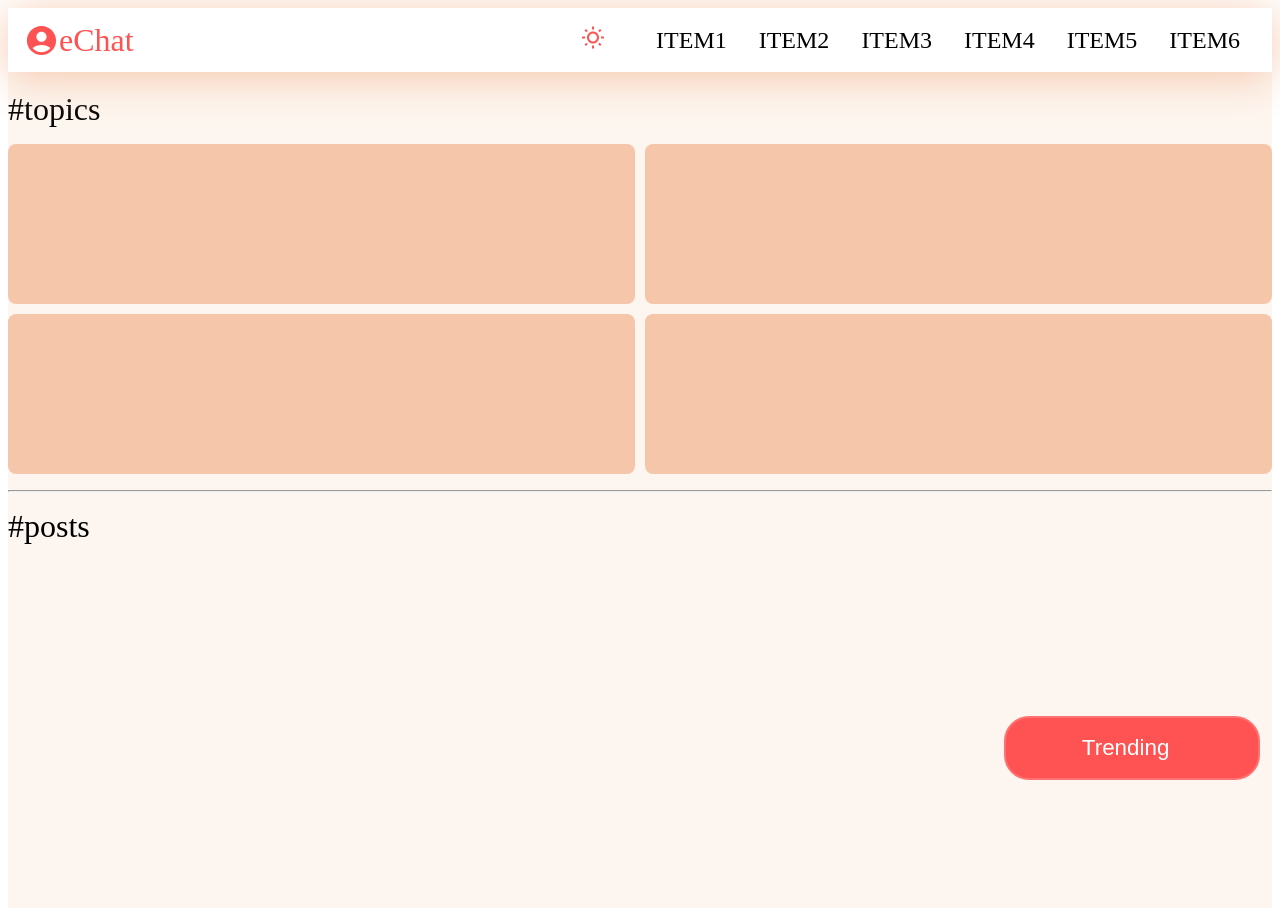
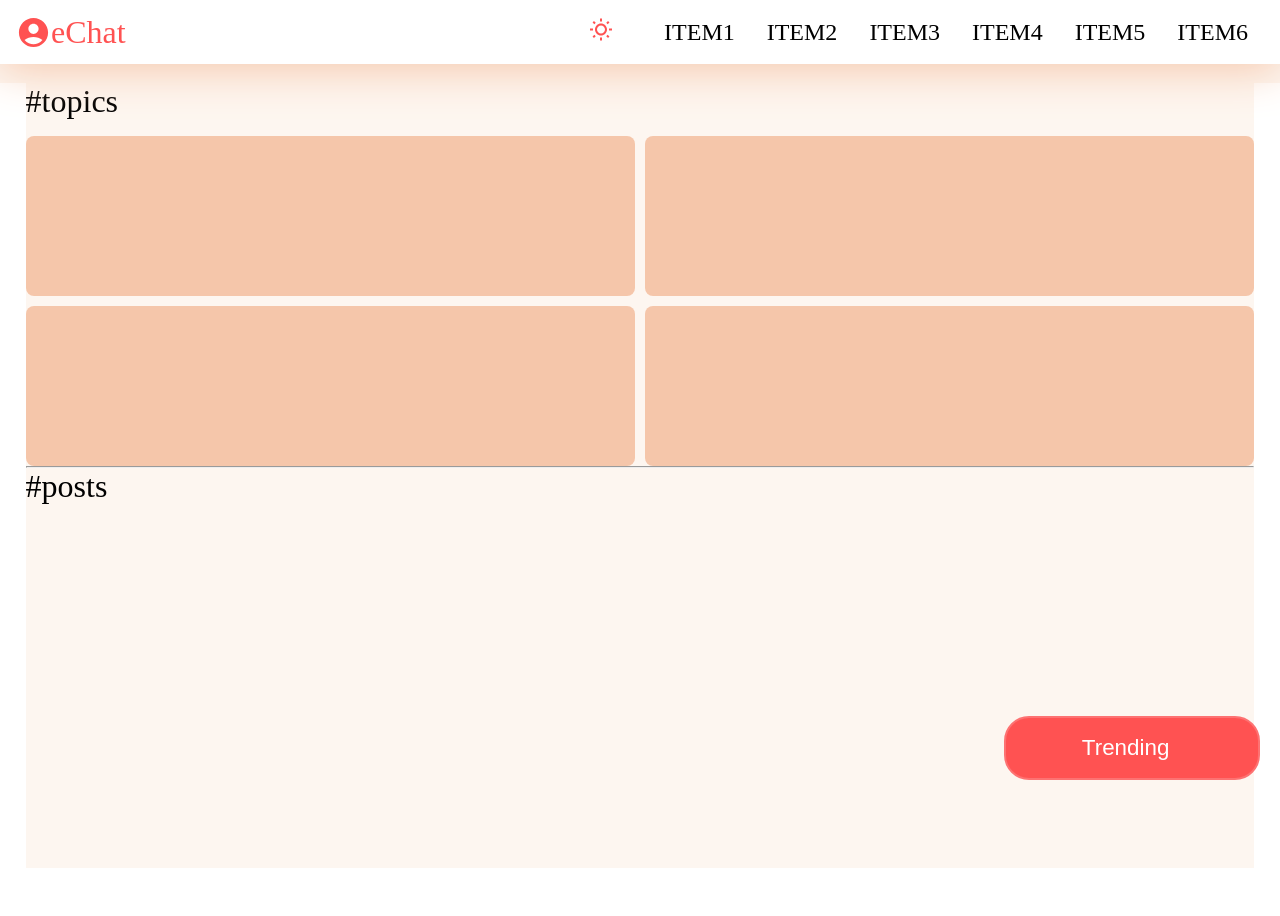
Before and after one commit to amitayushkushwaha/social-frontend, a Next.js app: page /aman in a window 1280 px wide. After the commit the page ends 868 px from the top, so only its background shows below. Built offline with nearby package versions, Linux system fonts and the light colour scheme.

Commit message:
improved margin and padding for navbar and other components

```diff
--- a/src/styles/Navbar.module.css
+++ b/src/styles/Navbar.module.css
@@ -33,6 +33,7 @@
     /* position: relative;
     bottom: 10px; */
     color: #ff5252;
+
 }
 .leftNavbarTitle{
     color: #ff5252;
--- a/src/styles/Topbar.module.css
+++ b/src/styles/Topbar.module.css
@@ -12,6 +12,7 @@
   background-color: white;
 }
 .topbarBox{
+
   padding-top: 1.2rem;
   font-size: 2rem;
   background-color: #FDF6F0;
--- a/src/styles/Trending.module.css
+++ b/src/styles/Trending.module.css
@@ -1,6 +1,8 @@
 .trending{
     font-size: 2rem;
     background-color: #FDF6F0;
+    max-width: 96vw;
+    margin: auto;
 }
 .buttonBox{
     width: 100%;
--- a/src/styles/globals.css
+++ b/src/styles/globals.css
@@ -7,7 +7,7 @@
 }
 
 * {
-  /* margin: 0;
-  padding: 0; */
+  margin: 0;
+  padding: 0;
   box-sizing: border-box;
 }
```
